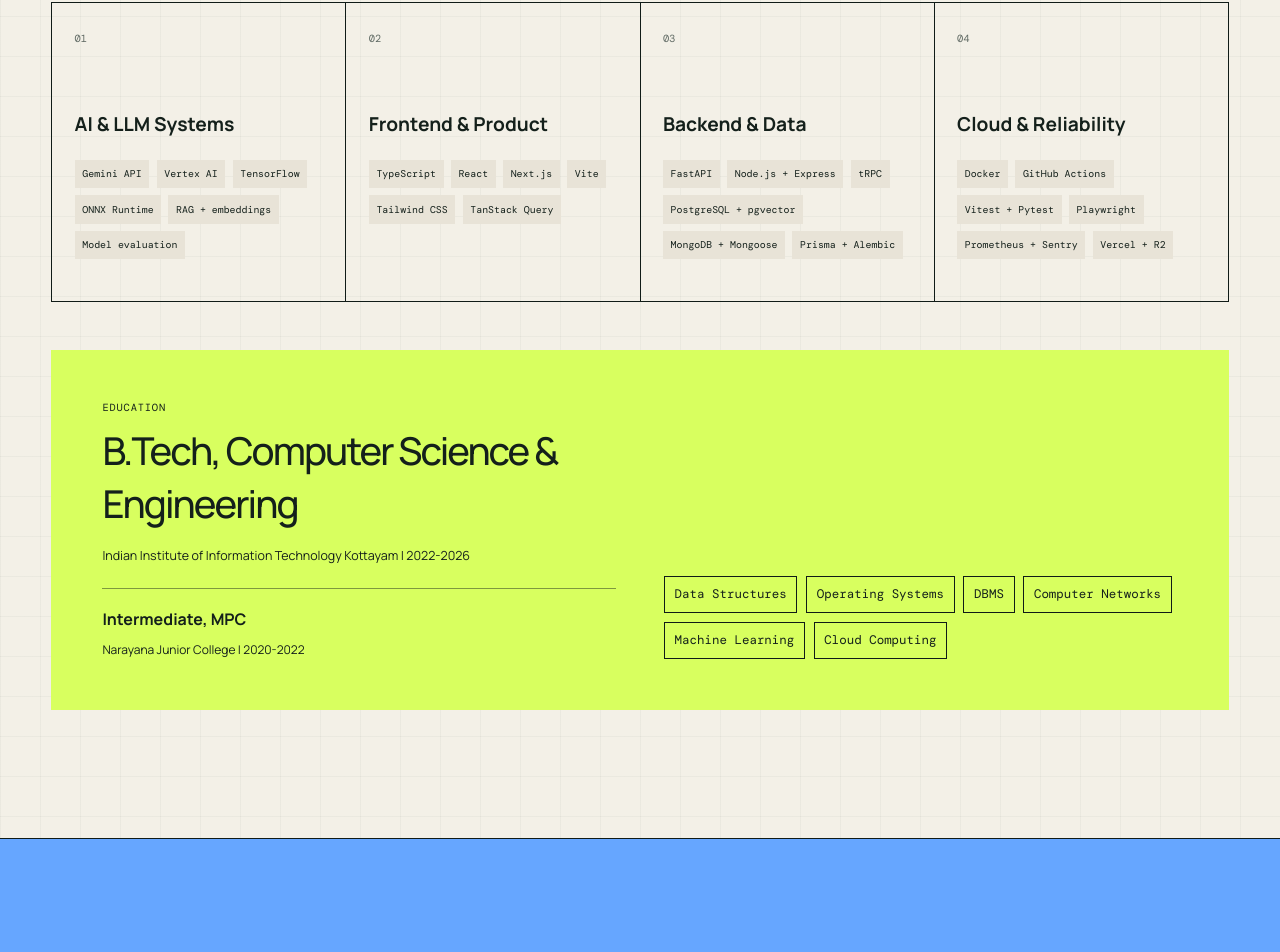
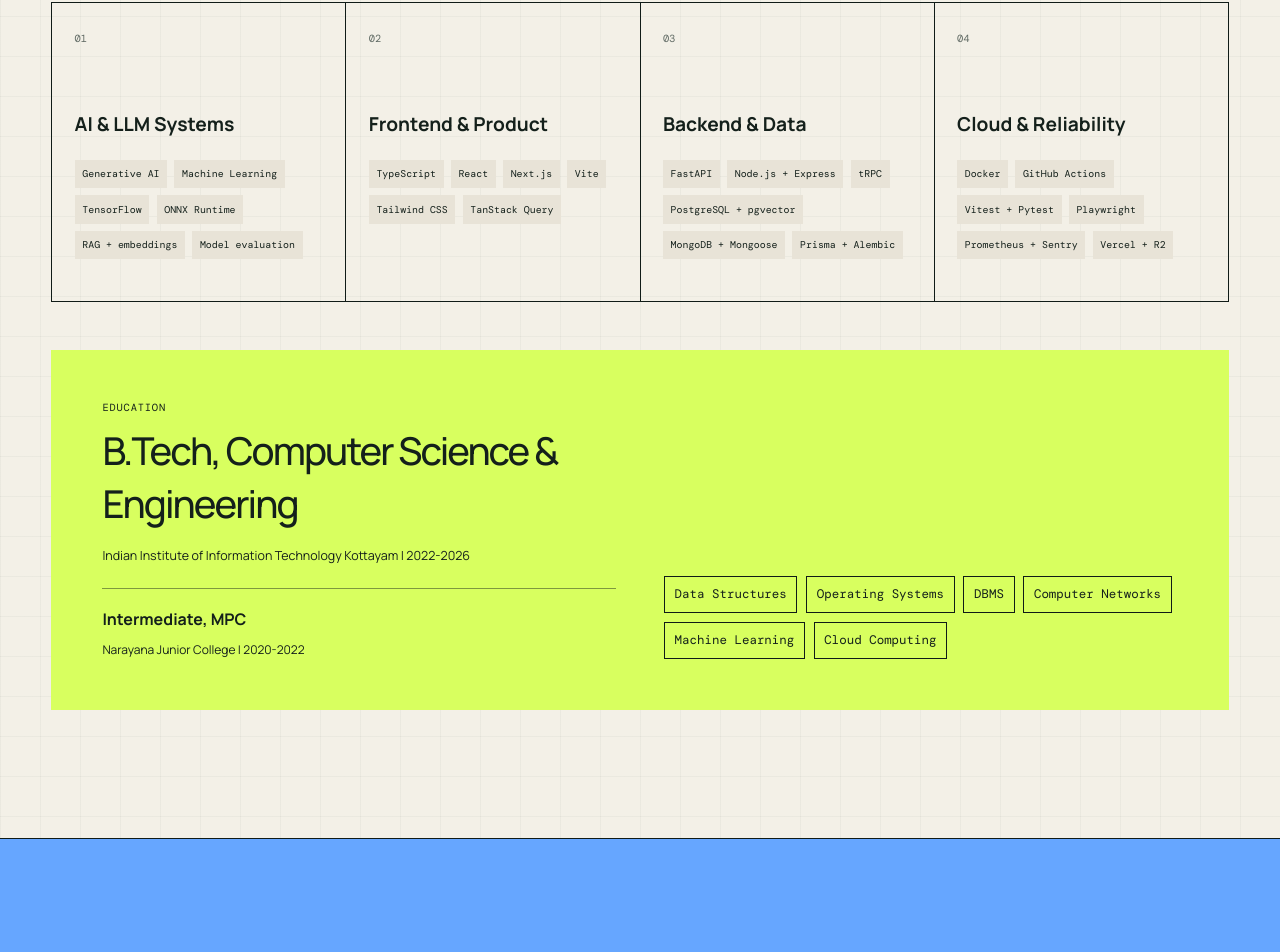
Before and after one commit to guvvalakarthik/karthik-portfolio, a React (Vite) app: page / in a window 1280 px wide. Shown: the part 6864-7816 px from the top of the page. Built offline with nearby package versions, Linux system fonts and the light colour scheme.

Commit message:
Replace provider names with AI skills

```diff
--- a/src/data.ts
+++ b/src/data.ts
@@ -179,8 +179,8 @@ export const skillGroups = [
   {
     title: "AI & LLM systems",
     items: [
-      "Gemini API",
-      "Vertex AI",
+      "Generative AI",
+      "Machine Learning",
       "TensorFlow",
       "ONNX Runtime",
       "RAG + embeddings",
```
